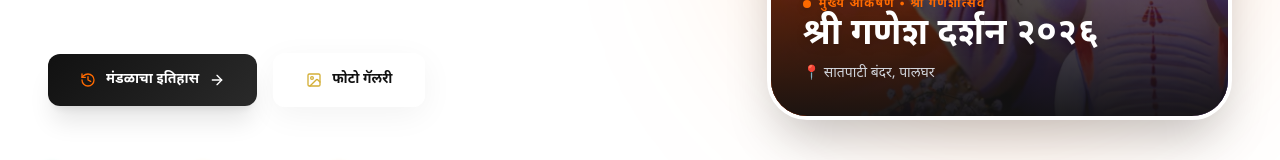
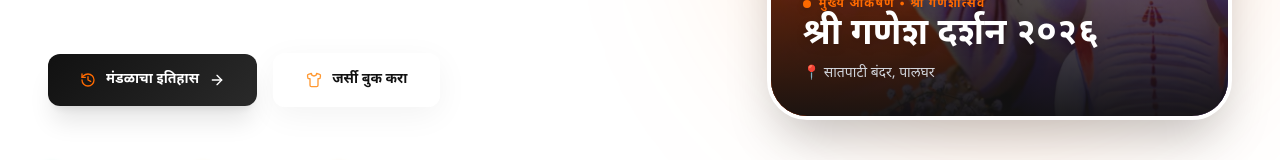
Before and after one commit to JanmeshRAUT/TaqdeerMandalSatpati, a React (Vite) app: page / in a window 1280 px wide. Shown: the part 578-738 px from the top of the page. Built offline with nearby package versions, Linux system fonts and the light colour scheme; no server answers.

Commit message:
feat: replace gallery button with jersey booking button in hero

```diff
--- a/src/components/HomeSection.tsx
+++ b/src/components/HomeSection.tsx
@@ -6,7 +6,7 @@ import { JerseyBookingPanel } from './JerseyBookingPanel';
 import { motion, useScroll, useTransform } from 'framer-motion';
 import {
   History, Image as ImageIcon, Sparkles, HeartHandshake,
-  Calendar, ChevronRight, Award, Megaphone, Users, ShieldAlert, ArrowRight, MousePointer2
+  Calendar, ChevronRight, Award, Megaphone, Users, ShieldAlert, ArrowRight, MousePointer2, Shirt
 } from 'lucide-react';
 
 interface HomeSectionProps {
@@ -149,13 +149,15 @@ export const HomeSection: React.FC<HomeSectionProps> = ({ setActiveTab, announce
               <motion.button
                 whileHover={{ scale: 1.05 }}
                 whileTap={{ scale: 0.95 }}
-                onClick={() => setActiveTab('gallery')}
-                id="hero-btn-gallery"
-                className="px-8 py-4 glass-panel rounded-xl font-bold transition-all flex items-center gap-2.5 font-marathi text-sm text-[#111111] hover-glow cursor-pointer relative overflow-hidden group"
+                onClick={() => {
+                  document.getElementById('jersey-booking')?.scrollIntoView({ behavior: 'smooth' });
+                }}
+                id="hero-btn-jersey"
+                className="px-8 py-4 glass-panel rounded-xl font-bold transition-all flex items-center gap-2.5 font-marathi text-sm text-[#111111] hover-glow cursor-pointer relative overflow-hidden group border border-[#FF9933]/30"
               >
                 <span className="absolute inset-0 w-full h-full bg-gradient-to-r from-transparent via-white/40 to-transparent -translate-x-full group-hover:animate-[shimmer_1.5s_infinite]" />
-                <ImageIcon className="w-4 h-4 text-[#D4AF37]" />
-                <span>{t('फोटो गॅलरी', 'Photo Gallery')}</span>
+                <Shirt className="w-4 h-4 text-[#FF9933]" />
+                <span>{t('जर्सी बुक करा', 'Book Jersey')}</span>
               </motion.button>
             </motion.div>
 
@@ -259,7 +261,8 @@ export const HomeSection: React.FC<HomeSectionProps> = ({ setActiveTab, announce
         initial={{ opacity: 0, y: 30 }}
         whileInView={{ opacity: 1, y: 0 }}
         viewport={{ once: true, margin: "-100px" }}
-        className="w-full max-w-[1920px] mx-auto px-4 sm:px-6 lg:px-8"
+        className="w-full max-w-[1920px] mx-auto px-4 sm:px-6 lg:px-8 scroll-mt-24"
+        id="jersey-booking"
       >
         <JerseyBookingPanel />
       </motion.div>
```
